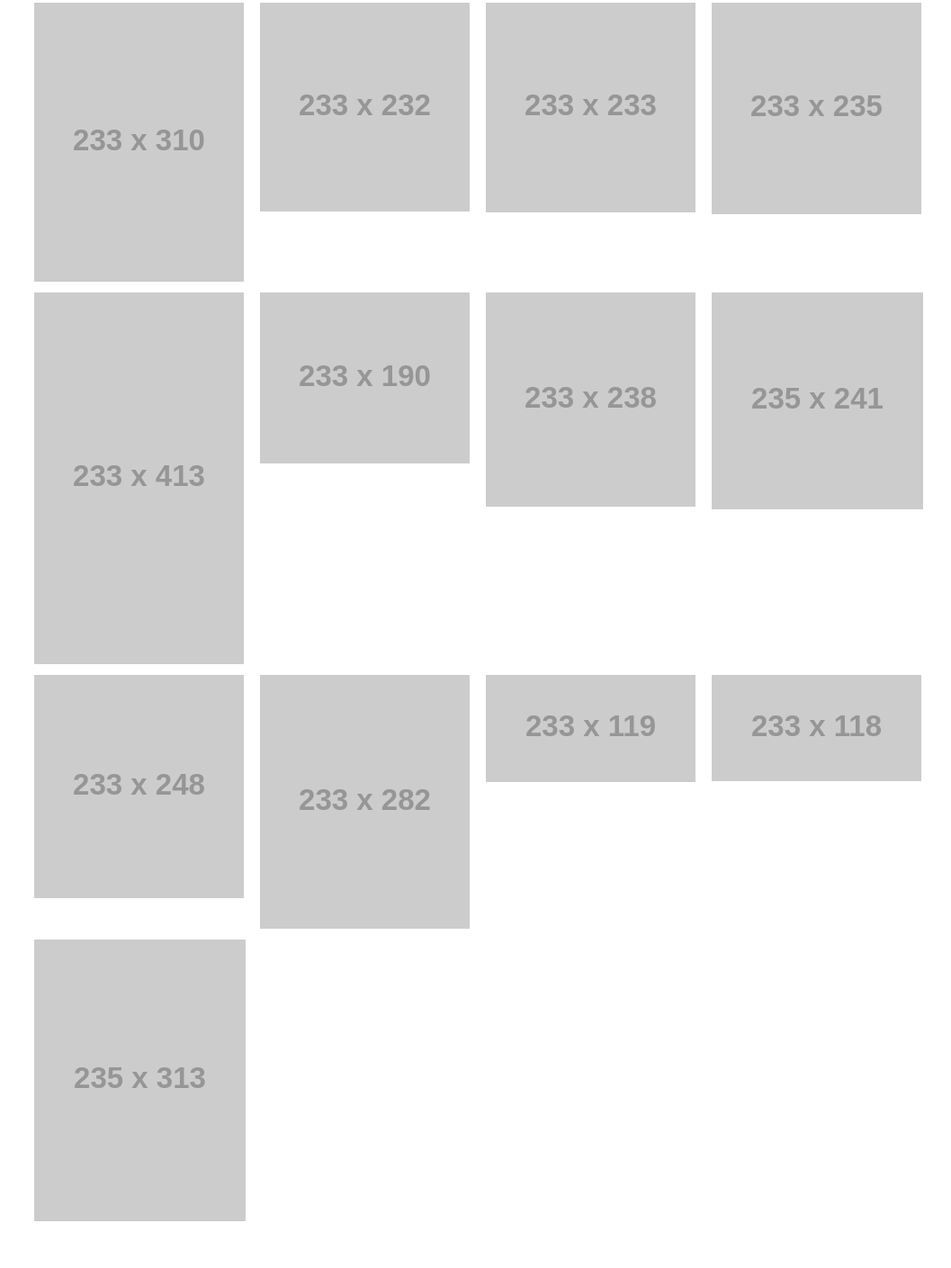
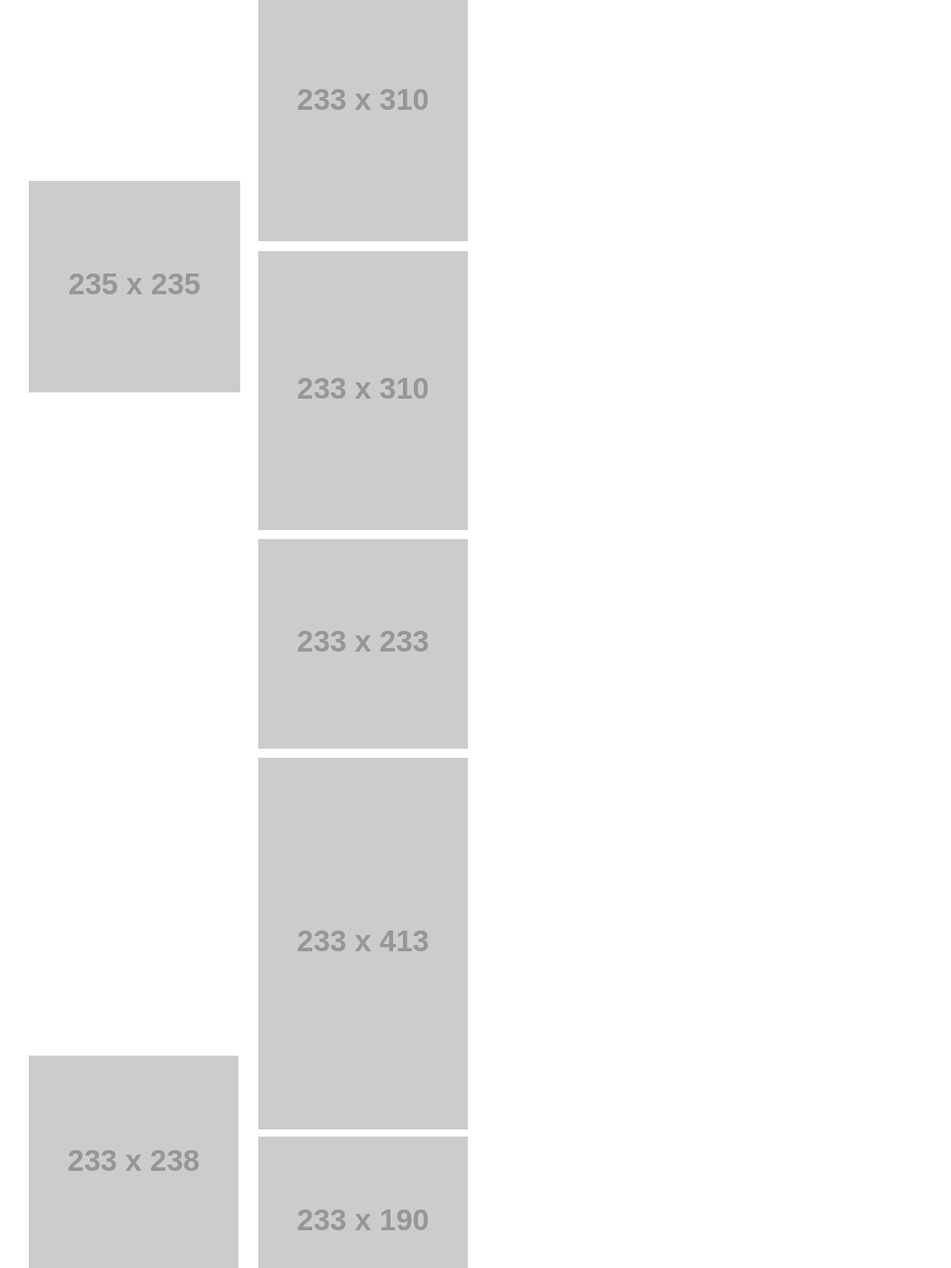
Before and after one commit to omarASC5/TA_Website, a plain HTML site: page index.html in a window 1280 px wide. Shown: the part 711-2120 px from the top of the page at 90% size, without its empty margins (108-1165 px from the left). Before the commit the page ends 2072 px from the top, so only its background shows below. Drawn offline with Linux system fonts and the light colour scheme; placeholder pictures from the web are drawn by us.

Commit message:
1 and 2 column layout complete

```diff
--- a/style.css
+++ b/style.css
@@ -8,6 +8,7 @@
 body, html {
 	margin: 0;
 	padding: 0;
+	font-size: 20px;
 }
 
 #header {
@@ -58,8 +59,8 @@ h2#section_title {
 .grid {
 	display: grid;
 	grid-template-columns: repeat(1, 1fr);
-	/* grid-template-rows: repeat(5, 5vw); */
-	grid-gap: 1rem;
+	/* grid-template-rows: repeat(5, 275px); */
+	grid-column-gap: 1rem;
 	grid-row-gap: 0.5rem;
 }
 
@@ -221,7 +222,113 @@ footer {
 
 /* Small devices (landscape phones, 576px and up) */
 @media (min-width: 576px) {
-  .grid { grid-template-columns: repeat(2, 1fr); }
+	.grid {
+		display: grid;
+		grid-template-columns: repeat(2, 1fr);
+		grid-template-rows: repeat(12, 233px);
+		grid-column-gap: 1rem;
+		grid-row-gap: 0.5rem;
+	}
+	.grid-card--5 {
+		grid-row-start: 3;
+		grid-row-end: 5;
+		grid-column-start: 2;
+		grid-column-end: 3;
+	}
+	.grid-card--8 {
+		grid-row-start: 4;
+		grid-row-end: 5;
+		grid-column-start: 1;
+		grid-column-end: 2;
+	}
+
+	.grid-card--9 {
+		padding-top: 3.9rem;
+		grid-row-start: 4;
+		grid-row-end: 6;
+		grid-column-start: 2;
+		grid-column-end: 3;
+	}
+
+	.grid-card--11 {
+		padding-top: 7.75rem;
+		grid-row-start: 5;
+		grid-row-end: 7;
+		grid-column-start: 2;
+		grid-column-end: 3;
+	}
+
+	.grid-card--13 {
+		padding-top: 7.75rem;
+		grid-row-start: 6;
+		grid-row-end: 9;
+		grid-column-start: 2;
+		grid-column-end: 3;
+	}
+
+	.grid-card--14 {
+		padding-top: 4.5rem;
+		grid-row-start: 8;
+		grid-row-end: 9;
+		grid-column-start: 2;
+		grid-column-end: 3;
+	}
+
+	.grid-card--18 {
+		padding-top: 2.25rem;
+		grid-row-start: 9;
+		grid-row-end: 10;
+		grid-column-start: 2;
+		grid-column-end: 3;
+	}
+
+	.grid-card--20 {
+		padding-top: 4.5rem;
+		grid-row-start: 10;
+		grid-row-end: 11;
+		grid-column-start: 2;
+		grid-column-end: 3;
+	}
+
+	.grid-card--15 {
+		/* padding-top: 7.75rem; */
+		grid-row-start: 8;
+		grid-row-end: 9;
+		grid-column-start: 1;
+		grid-column-end: 2;
+	}
+
+	.grid-card--16 {
+		padding-top: 0.5rem;
+		grid-row-start: 10;
+		grid-row-end: 11;
+		grid-column-start: 1;
+		grid-column-end: 2;
+	}
+
+	.grid-card--17 {
+		/* padding-top: 7.75rem; */
+		grid-row-start: 9;
+		grid-row-end: 10;
+		grid-column-start: 1;
+		grid-column-end: 2;
+	}
+
+	.grid-card--19 {
+		padding-top: 1rem;
+		grid-row-start: 11;
+		grid-row-end: 12;
+		grid-column-start: 1;
+		grid-column-end: 2;
+	}
+
+	.grid-card--21 {
+		padding-top: 1rem;
+		grid-row-start: 11;
+		grid-row-end: 12;
+		grid-column-start: 1;
+		grid-column-end: 2;
+	}
 }
 
 @media (min-width: 768px) {
@@ -233,5 +340,11 @@ footer {
 }
 
 @media (min-width: 1200px) {
-  .grid { grid-template-columns: repeat(4, 1fr); }
+  .grid {
+		display: grid;
+		grid-template-columns: repeat(4, 1fr);
+		/* grid-template-rows: repeat(7, 250px); */
+		/* grid-column-gap: 1rem;
+		grid-row-gap: 0.5rem; */
+	}
 }
```
